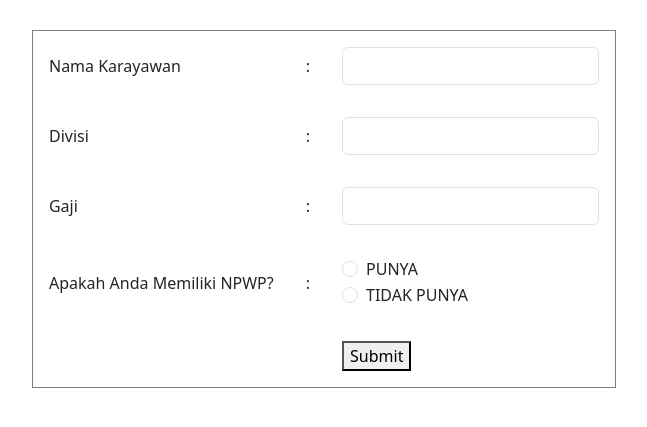
After one commit to abidzar220672/belajar_fundamental2, a PHP site: page /pajak1.php in a window 1280 px wide. The commit adds this page. Shown: the top 427 px of the page, without its empty margins (316-963 px from the left). Run offline with PHP 8.4, Linux system fonts and the light colour scheme.

Commit message:
fix:baru

```diff
--- a/tugas/index1.php
+++ b/tugas/index1.php
@@ -11,7 +11,7 @@ scale=1.0">
 </head>
 
 <body>
-      <form action="../proses.php" method="POST">
+      <form action="proses.php" method="POST">
             <fieldset>
                   <legend>
                         <h1>Formulir Peserta </h1>
--- /dev/null
+++ b/tugas/pajak1.php
@@ -0,0 +1,93 @@
+<!DOCTYPE html>
+<html lang="en">
+
+<head>
+    <link href="https://cdn.jsdelivr.net/npm/bootstrap@5.3.3/dist/css/bootstrap.min.css" rel="stylesheet" integrity="sha384-QWTKZyjpPEjISv5WaRU9OFeRpok6YctnYmDr5pNlyT2bRjXh0JMhjY6hW+ALEwIH" crossorigin="anonymous">
+    <meta charset="UTF-8">
+    <meta name="viewport" content="width=device-width, initial-scale=1.0">
+    <title>Document</title>
+</head>
+
+<style>
+    form {
+        display: flex;
+        justify-content: center;
+        align-items: center;
+        margin-top: 30px;
+    }
+
+
+    td {
+        padding: 1em;
+    }
+
+</style>
+
+
+
+<body>
+    <form action="pajak2.php" method="POST">
+        <table border=1 style="border-colaapse : collapse : width : 50%">
+
+
+            <tr>
+                <td>Nama Karayawan</td>
+                <td>:</td>
+                <td>
+
+                    <input type="teks" class="form-control" name="nama">
+
+                </td>
+            </tr>
+
+            <tr>
+                <td>Divisi</td>
+                <td>:</td>
+                <td>
+
+                    <input type="teks" class="form-control" name="divisi">
+
+                </td>
+            </tr>
+
+            <tr>
+                <td>Gaji</td>
+                <td>:</td>
+                <td>
+
+                    <input type="number" class="form-control" name="gaji">
+
+                </td>
+            </tr>
+
+            <tr>
+                <td>Apakah Anda Memiliki NPWP?</td>
+                <td>:</td>
+                <td>
+                    <div class="form-check">
+                        <input class="form-check-input" type="radio" name="flexRadioDefault" id="flexRadioDefault1">
+                        <label class="form-check-label" for="flexRadioDefault1">PUNYA
+                        </label>
+                    </div>
+                    <div class="form-check">
+                        <input class="form-check-input" type="radio" name="flexRadioDefault" id="flexRadioDefault2">
+                        <label class="form-check-label" for="flexRadioDefault2">TIDAK PUNYA
+                        </label>
+                    </div>
+                </td>
+            </tr>
+
+            <tr>
+                <td></td>
+                <td></td>
+                <td class="tombol">
+                <button type="submit" name="pajak"> Submit </button>
+        </td>
+        </tr>
+
+
+
+    </from>
+    <script src="https://cdn.jsdelivr.net/npm/bootstrap@5.3.3/dist/js/bootstrap.bundle.min.js" integrity="sha384-YvpcrYf0tY3lHB60NNkmXc5s9fDVZLESaAA55NDzOxhy9GkcIdslK1eN7N6jIeHz" crossorigin="anonymous"></script>
+</body>
+</html>
```
Also changed, not shown: tugas/pajak2.php (added, +93 -0 lines), tugas/proses.php (renamed from proses.php).
